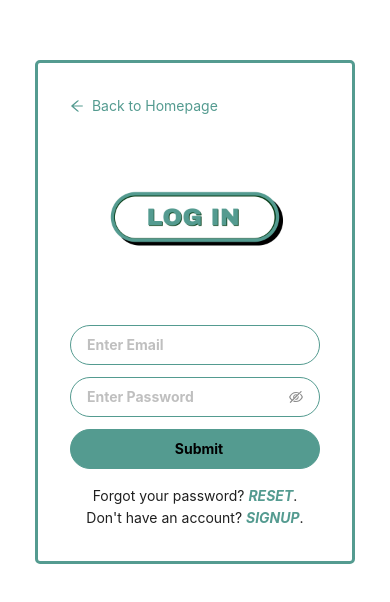
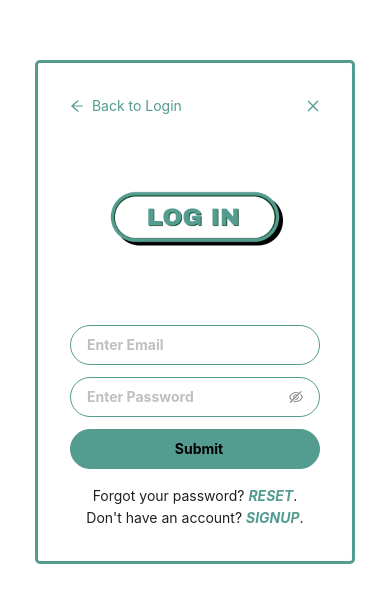
Before and after one commit to Trumg/COMP1640FE, a React (Vite) app: page /login-email in a window 390 px wide. Shown: the part 110-712 px from the top of the page. Built offline with nearby package versions, Linux system fonts and the light colour scheme; no server answers.

Commit message:
Update login phone

```diff
--- a/src/Components/Form/LoginForm/LoginEmailPasswordForm/LoginEmailPasswordForm.tsx
+++ b/src/Components/Form/LoginForm/LoginEmailPasswordForm/LoginEmailPasswordForm.tsx
@@ -1,19 +1,25 @@
 import React, { useState, useEffect } from "react";
-import {
-  signInWithEmailAndPassword,
-  // sendEmailVerification,
-} from "firebase/auth";
-import { auth } from "../../../../Firebase/firebase";
-
+import { signInWithEmailAndPassword } from "firebase/auth";
 import { Link } from "react-router-dom";
 import { Card, Input } from "antd";
-import { ArrowLeftOutlined } from "@ant-design/icons";
+import { ArrowLeftOutlined, CloseOutlined } from "@ant-design/icons";
 import { LoginImage } from "../../../../Assets/LoginImage/LoginImage";
+import { auth } from "../../../../Firebase/firebase";
 
 const LoginEmailPasswordForm: React.FC = () => {
   const [isMobile, setIsMobile] = useState<boolean>(false);
   const [email, setEmail] = useState("");
   const [password, setPassword] = useState("");
+
+  useEffect(() => {
+    const handleResize = () => {
+      setIsMobile(window.innerWidth <= 768);
+    };
+
+    handleResize();
+    window.addEventListener("resize", handleResize);
+    return () => window.removeEventListener("resize", handleResize);
+  }, []);
 
   const handleLogIn = () => {
     if (!email || !password) return;
@@ -29,16 +35,6 @@ const LoginEmailPasswordForm: React.FC = () => {
       });
   };
 
-  useEffect(() => {
-    const handleResize = () => {
-      setIsMobile(window.innerWidth <= 768); // Adjust the breakpoint as needed
-    };
-
-    handleResize(); // Call the function to set initial state
-    window.addEventListener("resize", handleResize); // Listen for window resize events
-    return () => window.removeEventListener("resize", handleResize); // Cleanup function
-  }, []);
-
   const handleEmailChange = (e: React.ChangeEvent<HTMLInputElement>) => {
     setEmail(e.target.value);
   };
@@ -49,17 +45,23 @@ const LoginEmailPasswordForm: React.FC = () => {
 
   return (
     <div className="flex justify-center items-center h-screen">
-      <div className="absolute top-4 left-4"></div>
       <Card
         className={`w-full max-w-md p-2 ${isMobile ? "max-w-xs" : ""}`}
         style={{ border: "3px solid #549b90", borderRadius: "5px" }}
       >
-        <Link to="/" className="text-[#549b90]">
-          <button>
-            <ArrowLeftOutlined />
-            &nbsp; Back to Homepage
-          </button>
-        </Link>
+        <div className="flex justify-between">
+          <Link to="/login" className="text-[#549b90]">
+            <button>
+              <ArrowLeftOutlined />
+              &nbsp; Back to Login
+            </button>
+          </Link>
+          <Link to="/" className="text-[#549b90]">
+            <button>
+              <CloseOutlined />
+            </button>
+          </Link>
+        </div>
         <h3 className="text-lg font-medium leading-6 text-gray-900 text-center mb-1">
           <div className="flex items-center justify-center">
             <img src={LoginImage} width={200} height={200} alt="Login Image" />
@@ -89,14 +91,6 @@ const LoginEmailPasswordForm: React.FC = () => {
                 className="relative bg-white text-black font-bold py-2 px-4 rounded-full w-full flex items-center justify-center border border-[#549b90] transition duration-300 hover:text-gray-600 hover:border-[#549b90] focus:outline-none hover:bg-gray-200"
               />
             </div>
-            {/* <div className="mt-3">
-              <Input.Password
-                placeholder="Confirm Password"
-                value={confirmPassword}
-                onChange={handleConfirmPasswordChange}
-                className="relative bg-white text-black font-bold py-2 px-4 rounded-full w-full flex items-center justify-center border border-[#549b90] transition duration-300 hover:text-gray-600 hover:border-[#549b90] focus:outline-none hover:bg-gray-200"
-              />
-            </div> */}
             <div className="mt-3">
               <button
                 onClick={handleLogIn}
--- /dev/null
+++ b/src/Components/Form/LoginForm/LoginPhoneForm/LoginPhoneForm.tsx
@@ -0,0 +1,5 @@
+function LoginPhoneForm() {
+  return <div>LoginPhoneForm</div>;
+}
+
+export default LoginPhoneForm;
--- /dev/null
+++ b/src/Pages/AuthPage/LoginPage/LoginPhonePage/LoginPhonePage.tsx
@@ -0,0 +1,11 @@
+import LoginPhoneForm from "../../../../Components/Form/LoginForm/LoginPhoneForm/LoginPhoneForm";
+
+function LoginPhonePage() {
+  return (
+    <div>
+      <LoginPhoneForm />
+    </div>
+  );
+}
+
+export default LoginPhonePage;
--- a/src/Routes/AuthRoute/AuthRoute.tsx
+++ b/src/Routes/AuthRoute/AuthRoute.tsx
@@ -5,13 +5,14 @@ import LoginPage from "../../Pages/AuthPage/LoginPage/LoginPage";
 import SignupPage from "../../Pages/AuthPage/SignupPage/SignupPage";
 import ResetPage from "../../Pages/AuthPage/ResetPage/ResetPage";
 import VerifyPage from "../../Pages/AuthPage/VerifyPage/VerifyPage";
-import LoginEmailPasswordPage from "../../Pages/AuthPage/LoginPage/EmailPasswordPage/LoginEmailPasswordPage";
-
+import LoginEmailPasswordPage from "../../Pages/AuthPage/LoginPage/LoginEmailPasswordPage/LoginEmailPasswordPage";
+import LoginPhonePage from "../../Pages/AuthPage/LoginPage/LoginPhonePage/LoginPhonePage";
 const AuthRoute: React.FC = () => {
   return (
     <Routes>
       <Route path="/login" element={<LoginPage />} />
       <Route path="/login-email" element={<LoginEmailPasswordPage />} />
+      <Route path="/login-phone" element={<LoginPhonePage />} />
       <Route path="/signup" element={<SignupPage />} />
       <Route path="/reset-password" element={<ResetPage />} />
       <Route path="/verify-email" element={<VerifyPage />} />
```
Also changed, not shown: src/Pages/AuthPage/LoginPage/LoginEmailPasswordPage/LoginEmailPasswordPage.tsx (renamed from src/Pages/AuthPage/LoginPage/EmailPasswordPage/LoginEmailPasswordPage.tsx).
